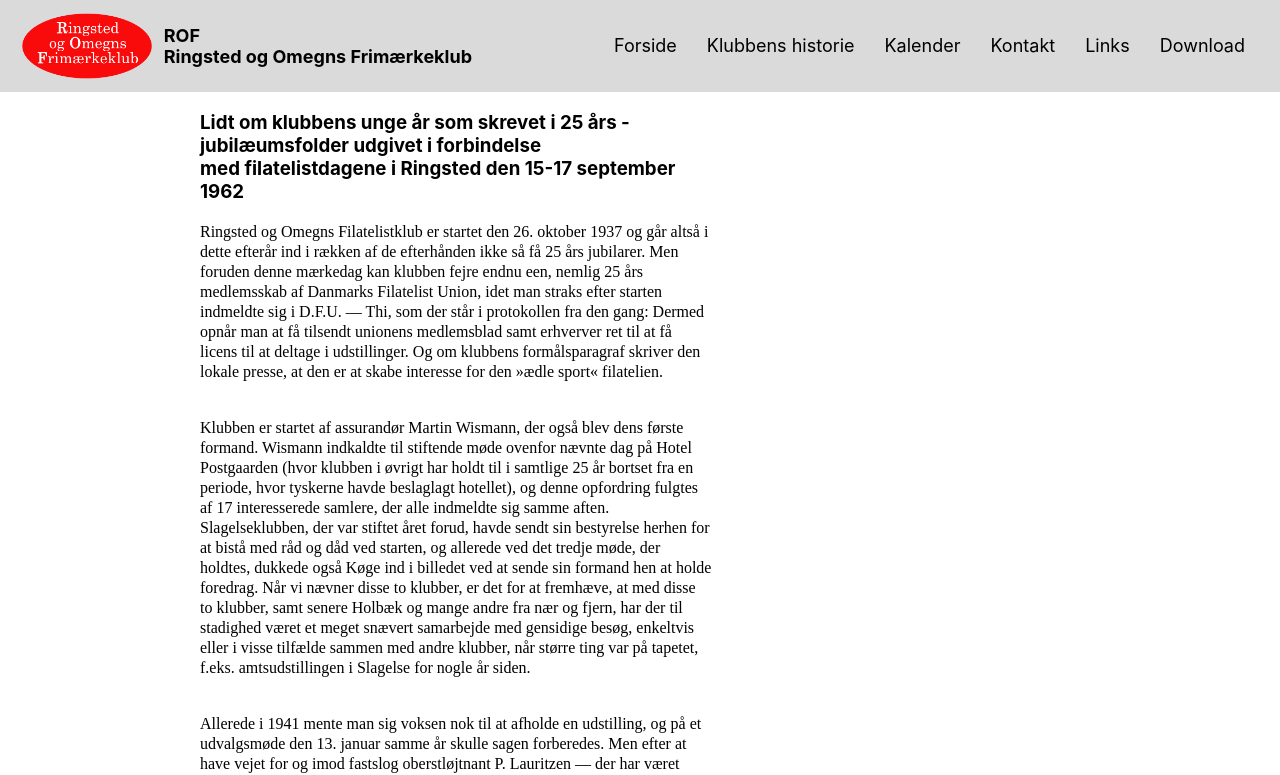
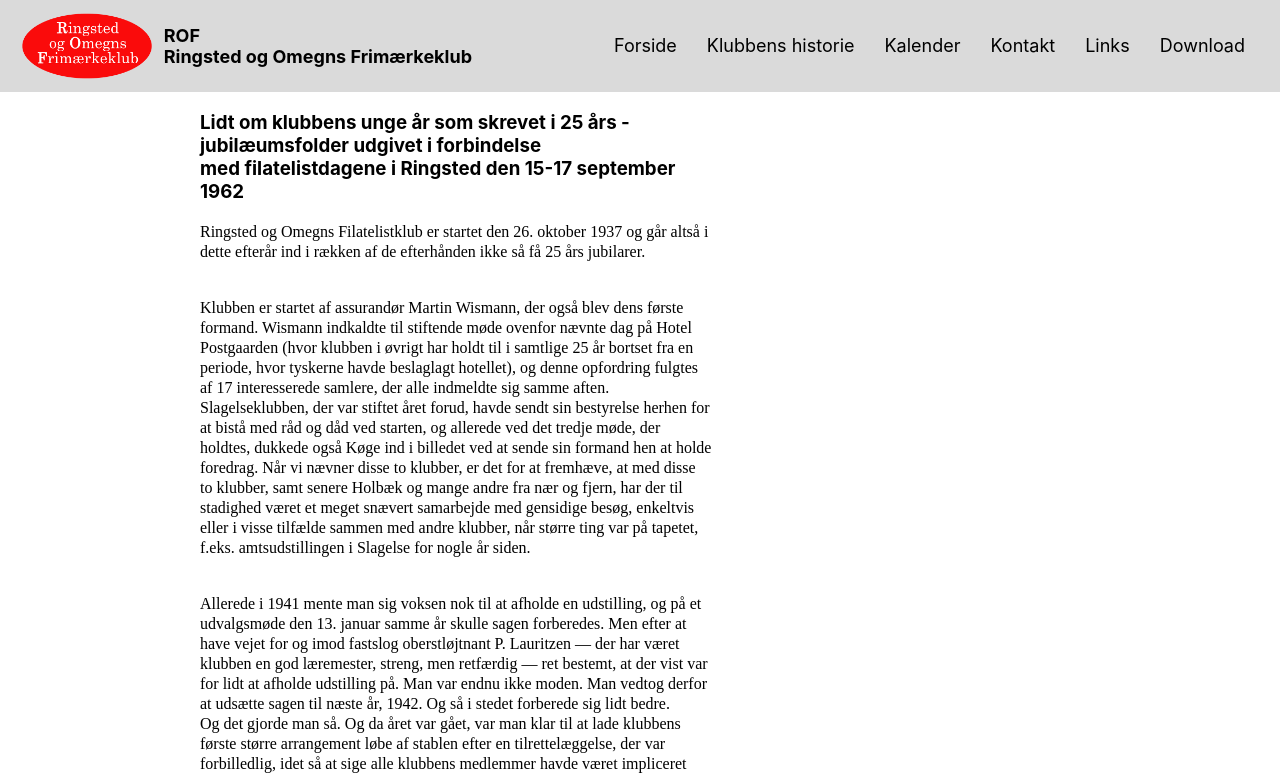
Before and after one commit to ringstedstamps/homepage, a React (Create React App) app: page /#/history in a window 1280 px wide. Shown: the top 775 px of the page. Built offline with nearby package versions, Linux system fonts and the light colour scheme.

Commit message:
aut022036

```diff
--- a/src/ClubHistory.tsx
+++ b/src/ClubHistory.tsx
@@ -14,13 +14,7 @@ function ClubHistory() {
             <span style={{ fontSize: 16 }}>
               Ringsted og Omegns Filatelistklub er startet den 26. oktober 1937 og går
               altså i dette efterår ind i rækken af de efterhånden ikke så få 25 års
-              jubilarer. Men foruden denne mærkedag kan klubben fejre endnu een,
-              nemlig 25 års medlemsskab af Danmarks Filatelist Union, idet man straks
-              efter starten indmeldte sig i D.F.U. — Thi, som der står i protokollen
-              fra den gang: Dermed opnår man at få tilsendt unionens medlemsblad samt
-              erhverver ret til at få licens til at deltage i udstillinger. Og om
-              klubbens formålsparagraf skriver den lokale presse, at den er at skabe
-              interesse for den »ædle sport« filatelien.
+              jubilarer.
             </span>
           </span>
         </p>
```
